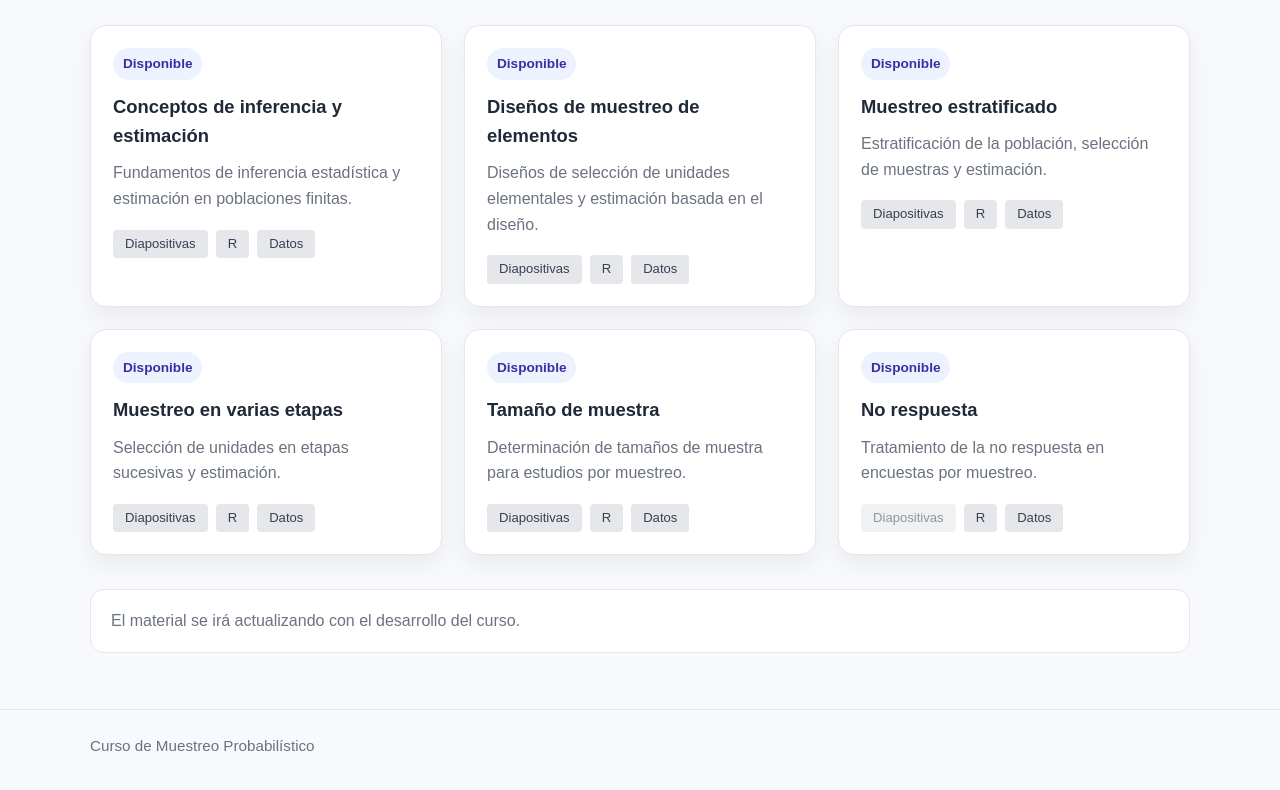
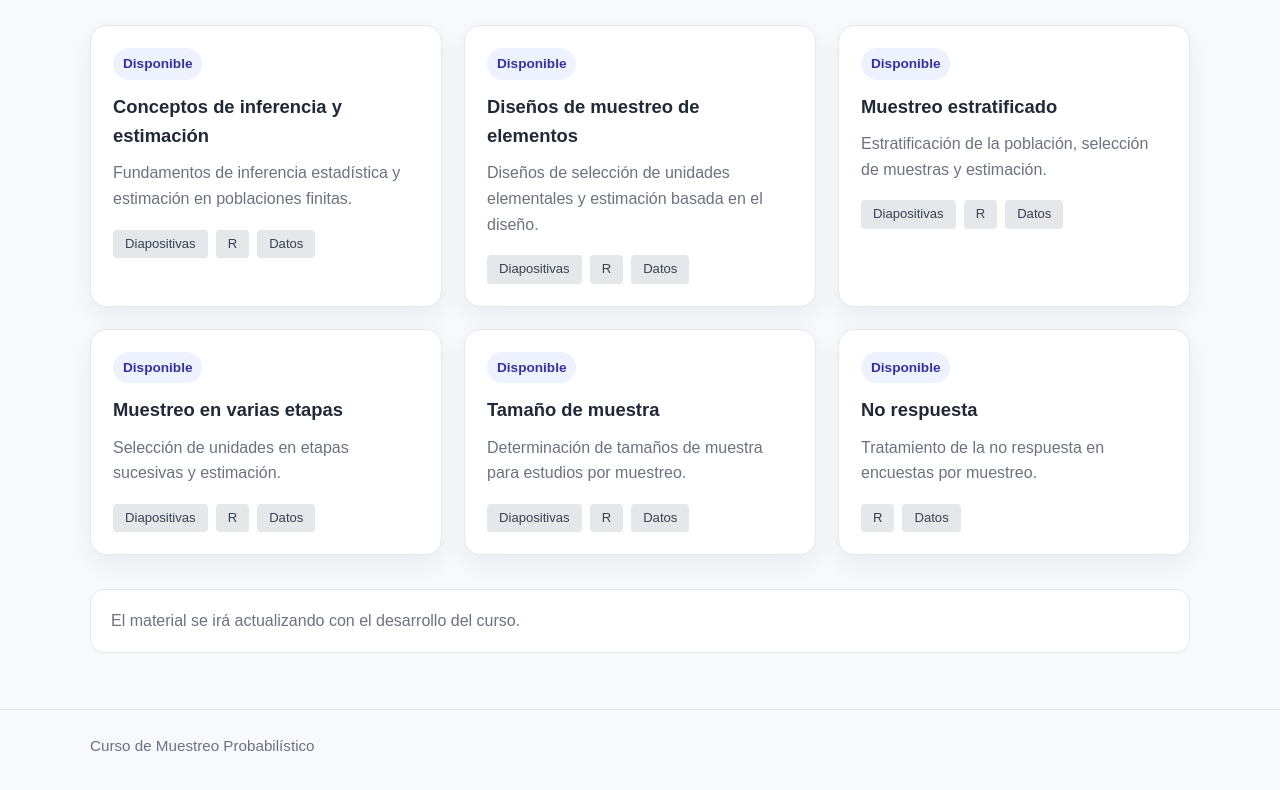
Before and after one commit to DataStatistic/sampling, a plain HTML site: page docs/index.html in a window 1280 px wide. Shown: the part 463-1253 px from the top of the page. Drawn offline with nearby package versions, Linux system fonts and the light colour scheme; some icons are missing.

Commit message:
Update index.html

```diff
--- a/docs/index.html
+++ b/docs/index.html
@@ -318,8 +318,7 @@
           <h3>No respuesta</h3>
           <p>Tratamiento de la no respuesta en encuestas por muestreo.</p>
           <div class="links">
-            <span class="btn btn-disabled" aria-disabled="true">Diapositivas</span>
-            <a class="btn" href="https://github.com/DataStatistic/sampling/tree/main/code/R/06-no-respuesta" target="_blank" rel="noopener noreferrer">R</a>
+            <a class="btn" href="https://github.com/DataStatistic/sampling/tree/main/code/R/06-no-respuesta.html" target="_blank" rel="noopener noreferrer">R</a>
             <a class="btn" href="https://github.com/DataStatistic/sampling/tree/main/data" target="_blank" rel="noopener noreferrer">Datos</a>
           </div>
         </article>
```
